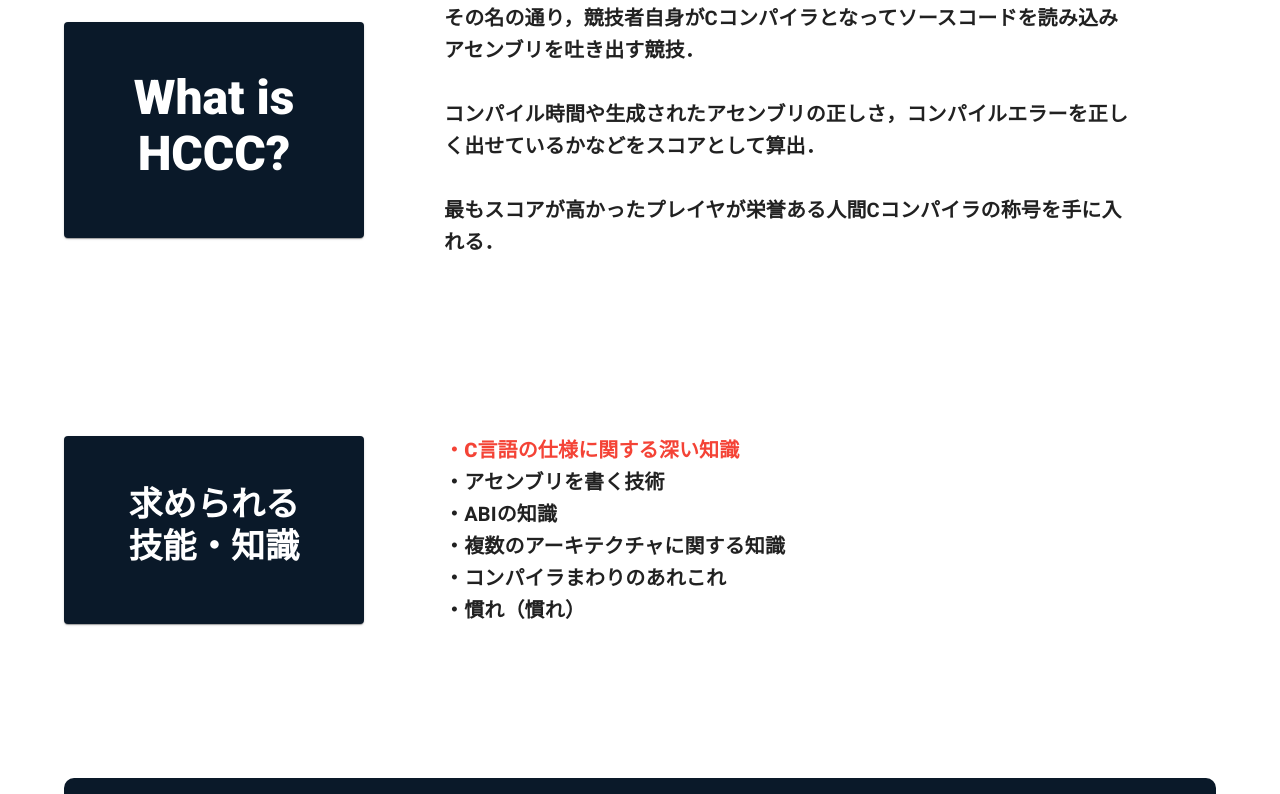
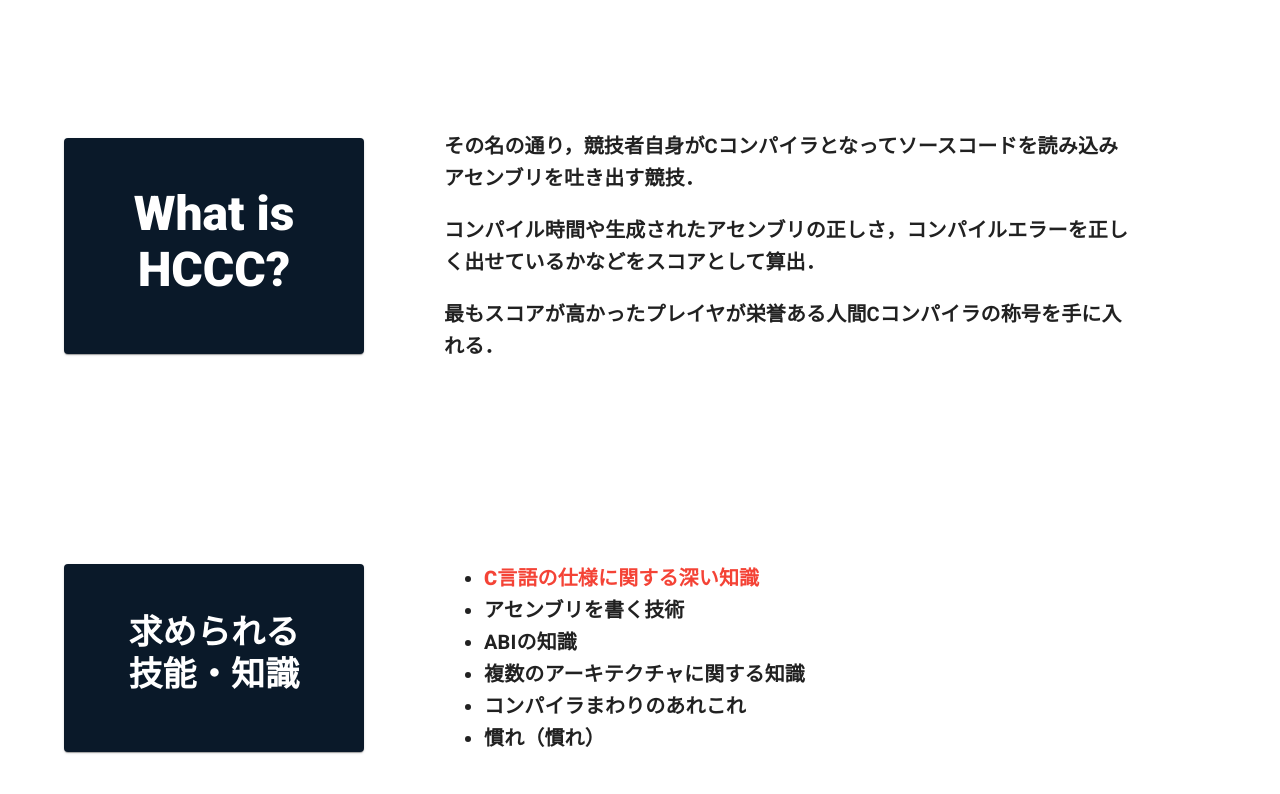
Before and after one commit to HumanCCompilerContest/Human-C-Compiler-Contest_frontend, a Next.js app: page / in a window 1280 px wide. Shown: the part 566-1360 px from the top of the page. Built offline with nearby package versions, Linux system fonts and the light colour scheme.

Commit message:
[refactor] home page

```diff
--- a/src/components/organisms/home/MainVisual.tsx
+++ b/src/components/organisms/home/MainVisual.tsx
@@ -8,7 +8,7 @@ const MainVisual = () => {
   return (
     <Box
       sx={{
-        height: '400px',
+        height: '500px',
         display: 'flex',
         justifyContent: 'center',
         alignItems: 'center',
--- a/src/components/organisms/home/Regulation.tsx
+++ b/src/components/organisms/home/Regulation.tsx
@@ -12,7 +12,7 @@ const Regulation = () => {
       sx={{
         backgroundColor: theme.palette.primary.main,
         color: 'white',
-        padding: '1rem',
+        padding: '3rem',
         borderRadius: '10px',
       }}
     >
--- a/src/components/organisms/home/RequestedAbility.tsx
+++ b/src/components/organisms/home/RequestedAbility.tsx
@@ -9,10 +9,9 @@ const RequestedAbility = () => {
   return (
     <Box
       sx={{
-        height: '50vh',
         display: 'flex',
         alignItems: 'center',
-        mb: '3rem',
+        mb: '5rem',
       }}
     >
       <Card
@@ -45,17 +44,18 @@ const RequestedAbility = () => {
         component='div'
         sx={{ flexGrow: '2', padding: '5rem', fontWeight: '600' }}
       >
-        <span style={{ fontWeight: '800', color: '#f44336' }}>
-          ・C言語の仕様に関する深い知識
-        </span>
-        <br />
-        ・アセンブリを書く技術
-        <br /> ・ABIの知識
-        <br />
-        ・複数のアーキテクチャに関する知識
-        <br /> ・コンパイラまわりのあれこれ
-        <br />
-        ・慣れ（慣れ）
+        <ul>
+          <li>
+            <span style={{ fontWeight: '800', color: '#f44336' }}>
+              C言語の仕様に関する深い知識
+            </span>
+          </li>
+          <li>アセンブリを書く技術</li>
+          <li>ABIの知識</li>
+          <li>複数のアーキテクチャに関する知識</li>
+          <li>コンパイラまわりのあれこれ</li>
+          <li>慣れ（慣れ）</li>
+        </ul>
       </Typography>
     </Box>
   )
--- a/src/components/organisms/home/WhatHCCC.tsx
+++ b/src/components/organisms/home/WhatHCCC.tsx
@@ -9,7 +9,6 @@ const WhatHCCC = () => {
   return (
     <Box
       sx={{
-        height: '50vh',
         display: 'flex',
         alignItems: 'center',
       }}
@@ -40,15 +39,17 @@ const WhatHCCC = () => {
       <Typography
         variant='h6'
         component='div'
-        sx={{ flexGrow: '2', padding: '5rem', fontWeight: '600' }}
+        sx={{ padding: '5rem', fontWeight: '600' }}
       >
-        その名の通り，競技者自身がCコンパイラとなってソースコードを読み込みアセンブリを吐き出す競技．
-        <br />
-        <br />
-        コンパイル時間や生成されたアセンブリの正しさ，コンパイルエラーを正しく出せているかなどをスコアとして算出．
-        <br />
-        <br />
-        最もスコアが高かったプレイヤが栄誉ある人間Cコンパイラの称号を手に入れる．
+        <p>
+          その名の通り，競技者自身がCコンパイラとなってソースコードを読み込みアセンブリを吐き出す競技．
+        </p>
+        <p>
+          コンパイル時間や生成されたアセンブリの正しさ，コンパイルエラーを正しく出せているかなどをスコアとして算出．
+        </p>
+        <p>
+          最もスコアが高かったプレイヤが栄誉ある人間Cコンパイラの称号を手に入れる．
+        </p>
       </Typography>
     </Box>
   )
```
